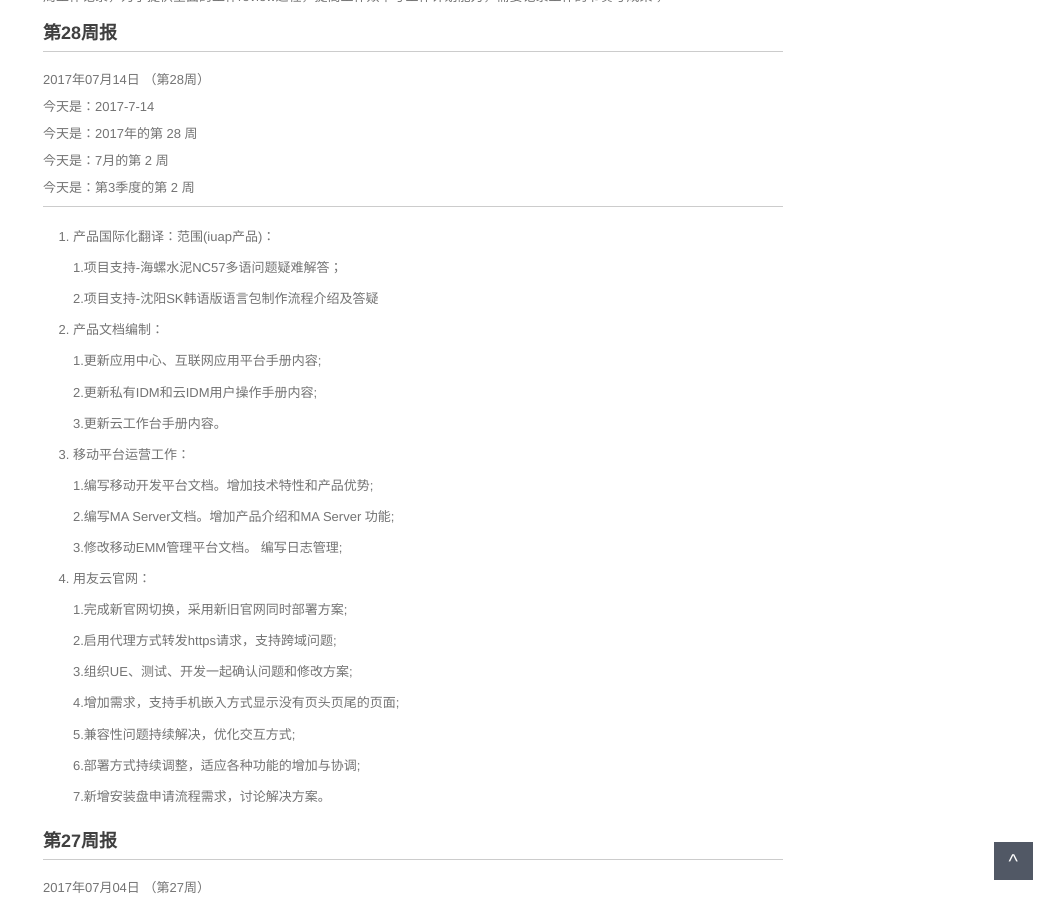
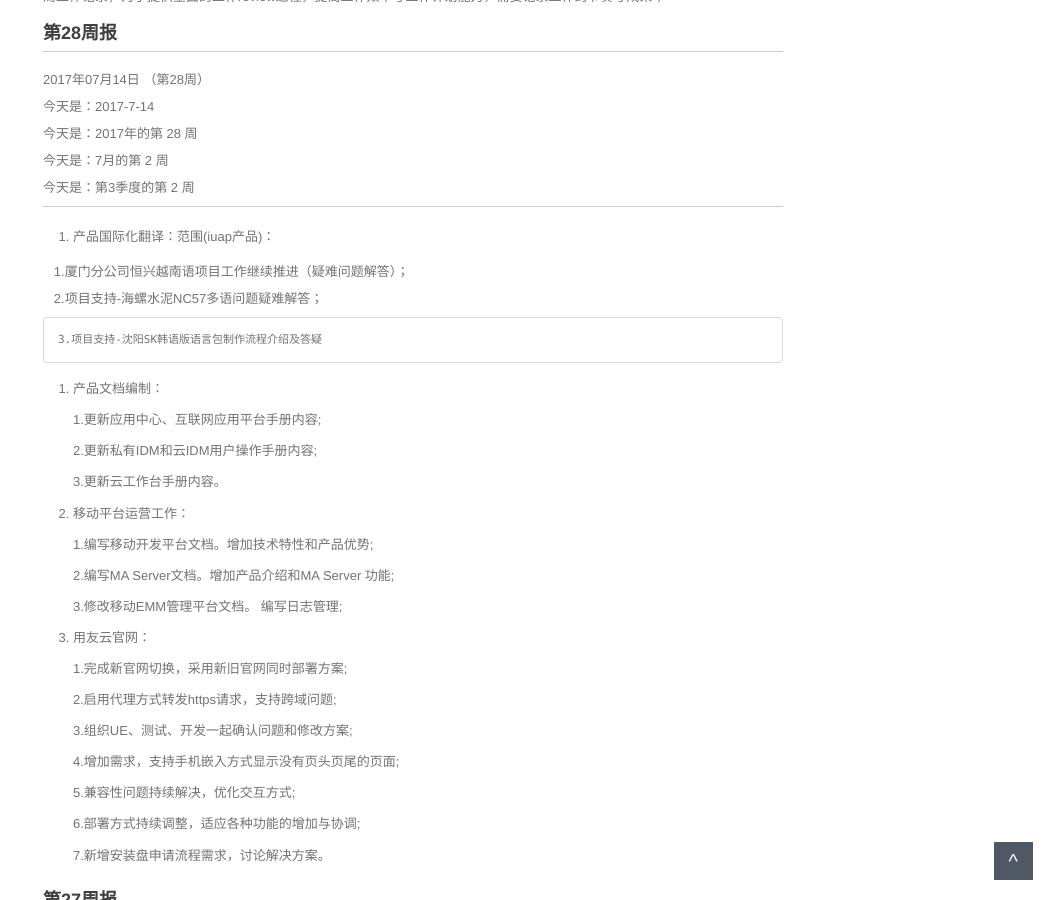
Before and after one commit to walllFlower/blog, a Jekyll site: the page built from _posts/2017-06-22-day_report_cxz.md, in a window 1280 px wide and 900 px high, scrolled down 310 px. Shown: the whole window, without its empty margins (227-1280 px from the left). Built offline with Jekyll 4.4.1, drawn with Linux system fonts in a browser that asks for light colours; comment, search, counter and statistics services are not loaded.

Commit message:
Update 2017-06-22-day_report_cxz.md

```diff
--- a/_posts/2017-06-22-day_report_cxz.md
+++ b/_posts/2017-06-22-day_report_cxz.md
@@ -25,9 +25,11 @@ categories: 日报
 
 1. 产品国际化翻译：范围(iuap产品)：
 
-    1.项目支持-海螺水泥NC57多语问题疑难解答；
+    1.厦门分公司恒兴越南语项目工作继续推进（疑难问题解答）；
 
-    2.项目支持-沈阳SK韩语版语言包制作流程介绍及答疑
+    2.项目支持-海螺水泥NC57多语问题疑难解答；
+
+    3.项目支持-沈阳SK韩语版语言包制作流程介绍及答疑
 
 2. 产品文档编制：
 
```
